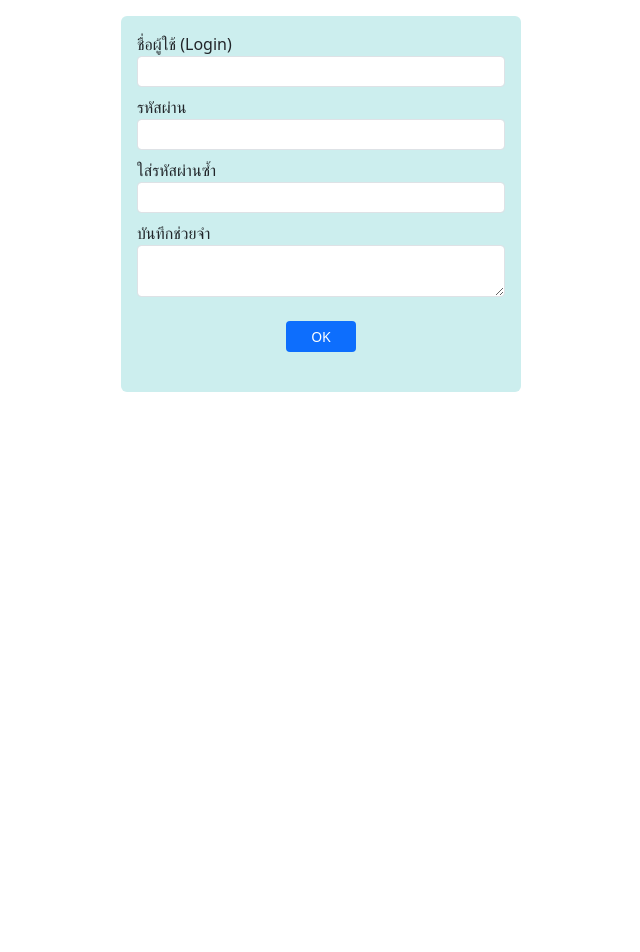
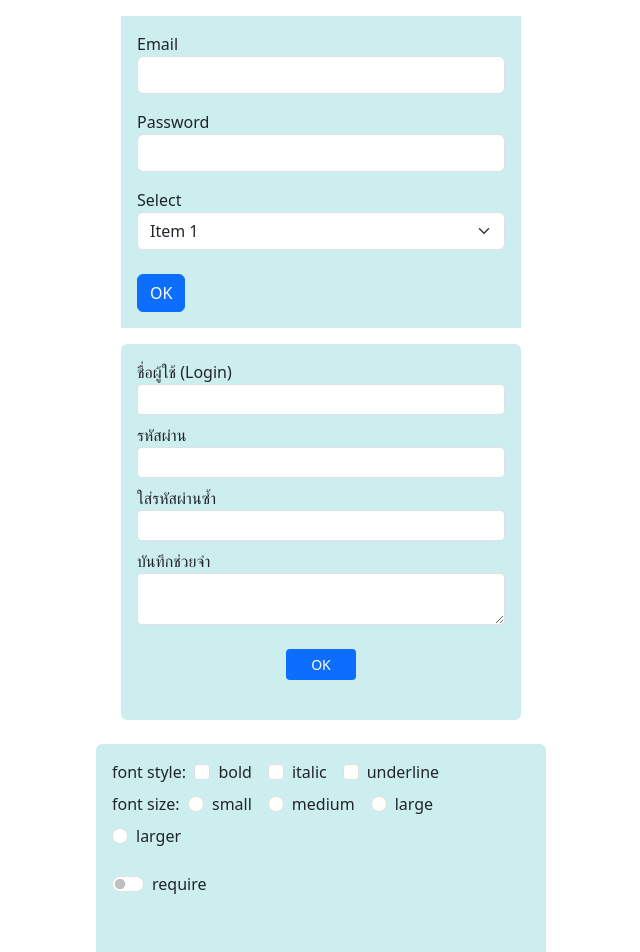
Before and after one commit to JJJJEAR/app1, a React (Create React App) app: page / in a window 1280 px wide. Shown: the top 952 px of the page, without its empty margins (319-959 px from the left). Before the commit the page ends 800 px from the top, so only its background shows below. Built offline with nearby package versions, Linux system fonts and the light colour scheme.

Commit message:
add Form-check.js
add Form-check.js

```diff
--- a/src/App.js
+++ b/src/App.js
@@ -1,16 +1,18 @@
 import React from "react";
 
-import Router3 from "./router3";
 import FormBootstrap from "./form-bootstrap";
 import FormText from "./form-text";
+import FormCheck from "./form-check";
 
 export default function App() {
   // let [user,setUser] = React.useState()
   return (
     <>
     <div>
+    <FormBootstrap/>
+    <FormText/>
+    <FormCheck/>
 
-    <FormText/>
     </div>
     </>
   );
--- /dev/null
+++ b/src/form-check.js
@@ -0,0 +1,85 @@
+import React from 'react'
+
+export default function FormCheck () {
+    const switchReq = React.useRef()
+    const style = ['bold','italic','underline']
+    const sizes = ['small','medium','large','larger']
+    let checkedStyles = []
+    let checkedSize = ''
+
+    const onChangeCheck =(event) => {
+        let checked = event.target.checked
+        let value = event.target.value
+        let idx = checkedStyles.indexOf(value)
+
+        if(checked && idx === -1){
+            checkedStyles.push(value)
+        }else{
+            checkedStyles.splice(idx,1)
+        }
+    }
+
+    const onChangeRadio =(event) => {
+        checkedSize = event.target.value
+    }
+
+    const onClickButton = () => {
+        if(switchReq.current.checked){
+            if(checkedStyles.length === 0){
+                alert('Please select style')
+                return
+            }else if(checkedSize === ''){
+                alert('Please select size')
+                return
+            }
+        }
+        let msg = 'selected styles(s):' + checkedStyles.join(',')
+        msg += '\nselected size' + checkedSize
+        alert(msg)
+    }
+
+  return (
+    <div className="mt-4 mx-auto p-3 rounded"
+        style={{ width:'450px',background:'#cee'}} >
+    <form>
+        <span>font style:</span>&nbsp;&nbsp;
+        {
+            style.map((st,i) => {
+            return(
+            <div className="form-check form-check-inline mb-2">
+                <input type='checkbox' id={'check'+i} value={st}
+                className='form-check-input' onChange={onChangeCheck}/>
+                <label htmlFor={'check'+i} className="form-check-label">{st}</label>
+            </div>
+                )
+            })
+        }
+        <br/>
+        <span>font size:</span>&nbsp;&nbsp;
+        {
+            sizes.map((sz,i) => {
+            return(
+            <div className="form-check form-check-inline mb-2">
+                <input type='radio' id={'radio'+i} name="fontSize" value={sz}
+                className='form-check-input' onChange={onChangeRadio}/>
+                <label htmlFor={'radio'+i} className="form-check-label">{sz}</label>
+            </div>
+            )
+            })
+        }
+
+        <div className="form-check form-switch mt-3">
+            <input type="checkbox" id="sw" value="require"
+                className='form-check-input' ref={switchReq} />
+            <label htmlFor="sw" className="form-check-label">require</label>
+        </div>
+
+        <div className="text-center mt-4">
+            <button type="button" className="btn btn-sm px-4 bf-primary"
+                onClick={onClickButton} >
+            </button>
+        </div>
+    </form>
+    </div>
+  )
+}
```
